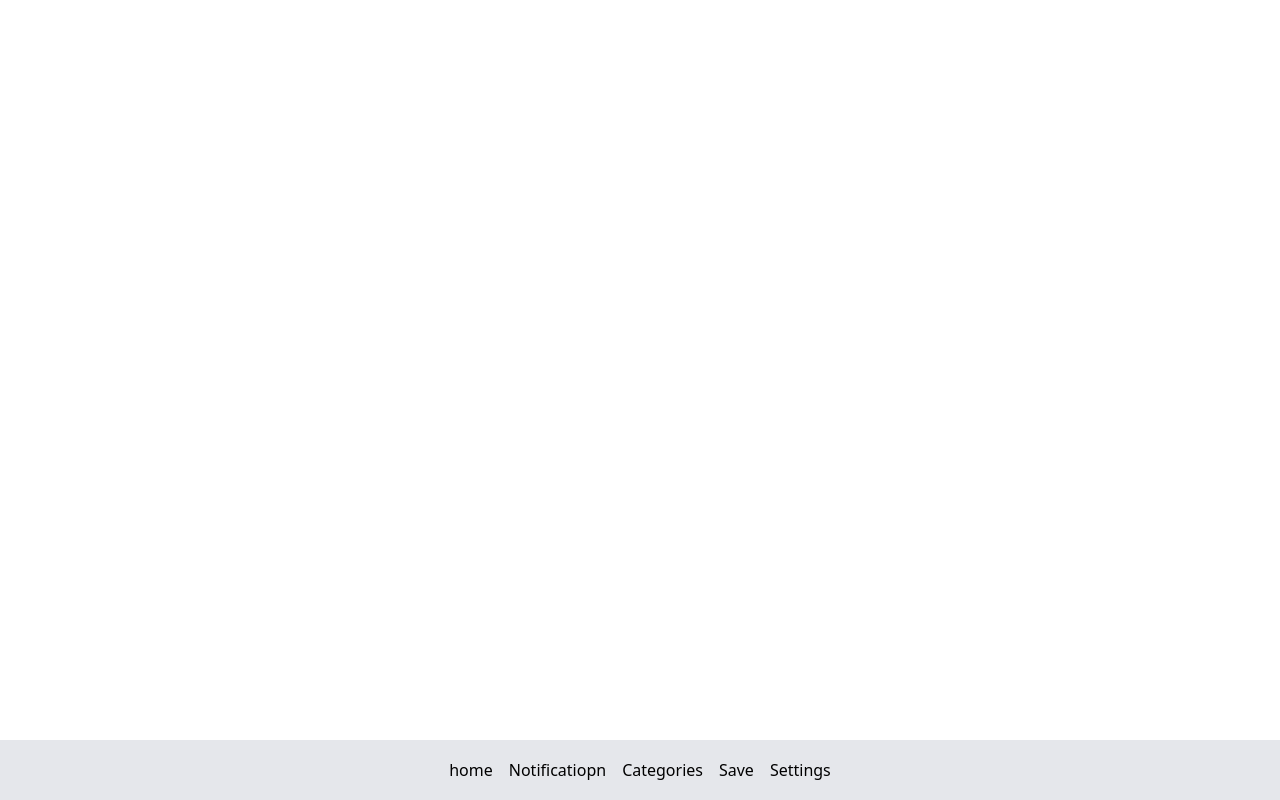
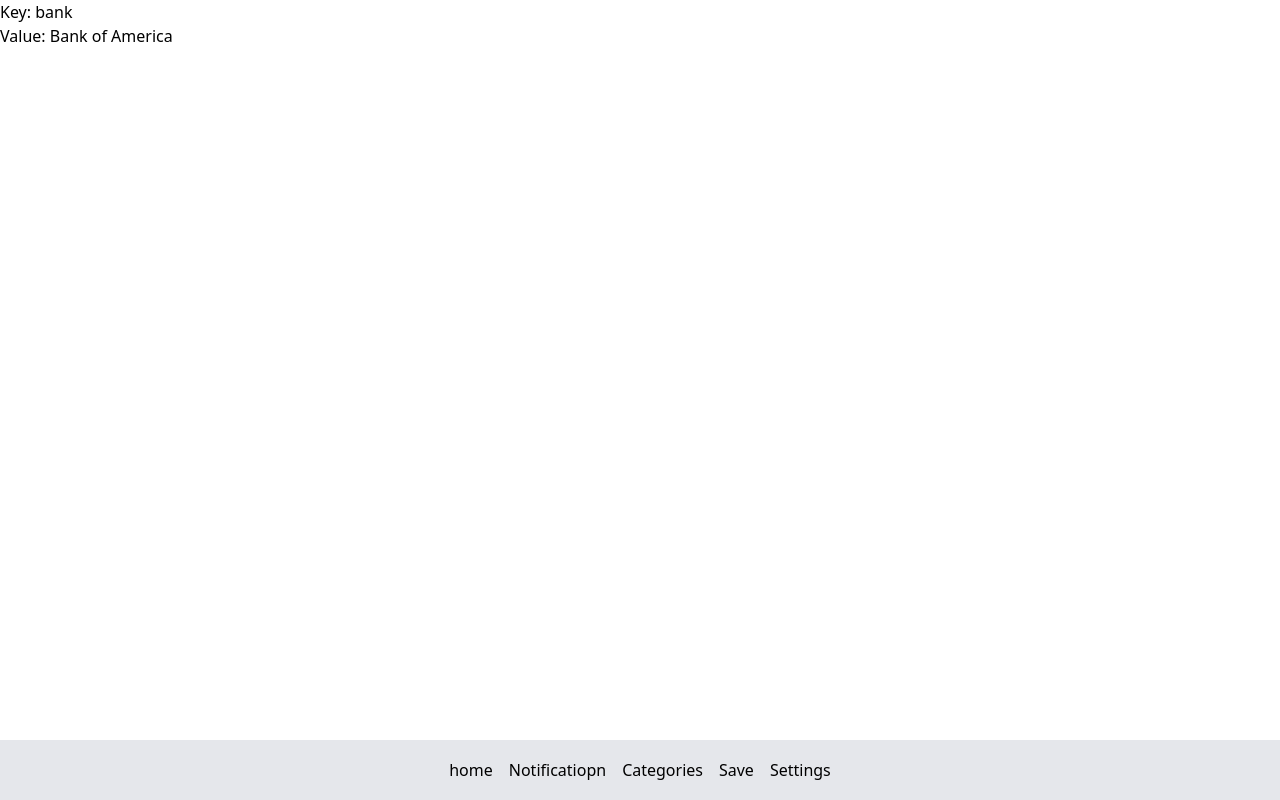
Before and after one commit to imadbenmadi/Djezzy-Event, a React (Vite) app: page /Search/1 in a window 1280 px wide. Built offline with nearby package versions, Linux system fonts and the light colour scheme.

Commit message:
fixing the Navigate probelem

```diff
--- a/src/Components/Pages/Search.jsx
+++ b/src/Components/Pages/Search.jsx
@@ -80,10 +80,8 @@
                     <div className="flex flex-col gap-4 p-4">
                         {filteredItems.map((item, index) => (
                             // Pass data to the Company component via props
-                            <Link
-                                to={ `/Search/${index}` }
-                                key={index}
-                            >
+                            <>
+                                <Link to={`/Search/${index}`} key={index}>
                                     <div className="bg-gray-200 p-3 rounded flex justify-start items-center gap-5">
                                         <img
                                             src={item.image}
@@ -93,6 +91,7 @@
                                         <p>{item.value}</p>
                                     </div>
                                 </Link>
+                            </>
                         ))}
                     </div>
                 )}
--- a/src/Components/SearchComponents/Item.jsx
+++ b/src/Components/SearchComponents/Item.jsx
@@ -3,14 +3,16 @@
 import { useParams } from "react-router-dom";
 
 export default function Item() {
-    const { index } = useParams();
+    const { key } = useParams();
+    // Find the item with the specified key
+    const selectedItem = items[key];
 
     return (
         <div>
-            {items[index] && (
+            {selectedItem && (
                 <div>
-                    <p>Key: {items[index].key}</p>
-                    <p>Value: {items[index].value}</p>
+                    <p>Key: {selectedItem.key}</p>
+                    <p>Value: {selectedItem.value}</p>
                     {/* Add any other data you want to display */}
                 </div>
             )}
```
Lines whose indentation alone changed are shown as unchanged.
